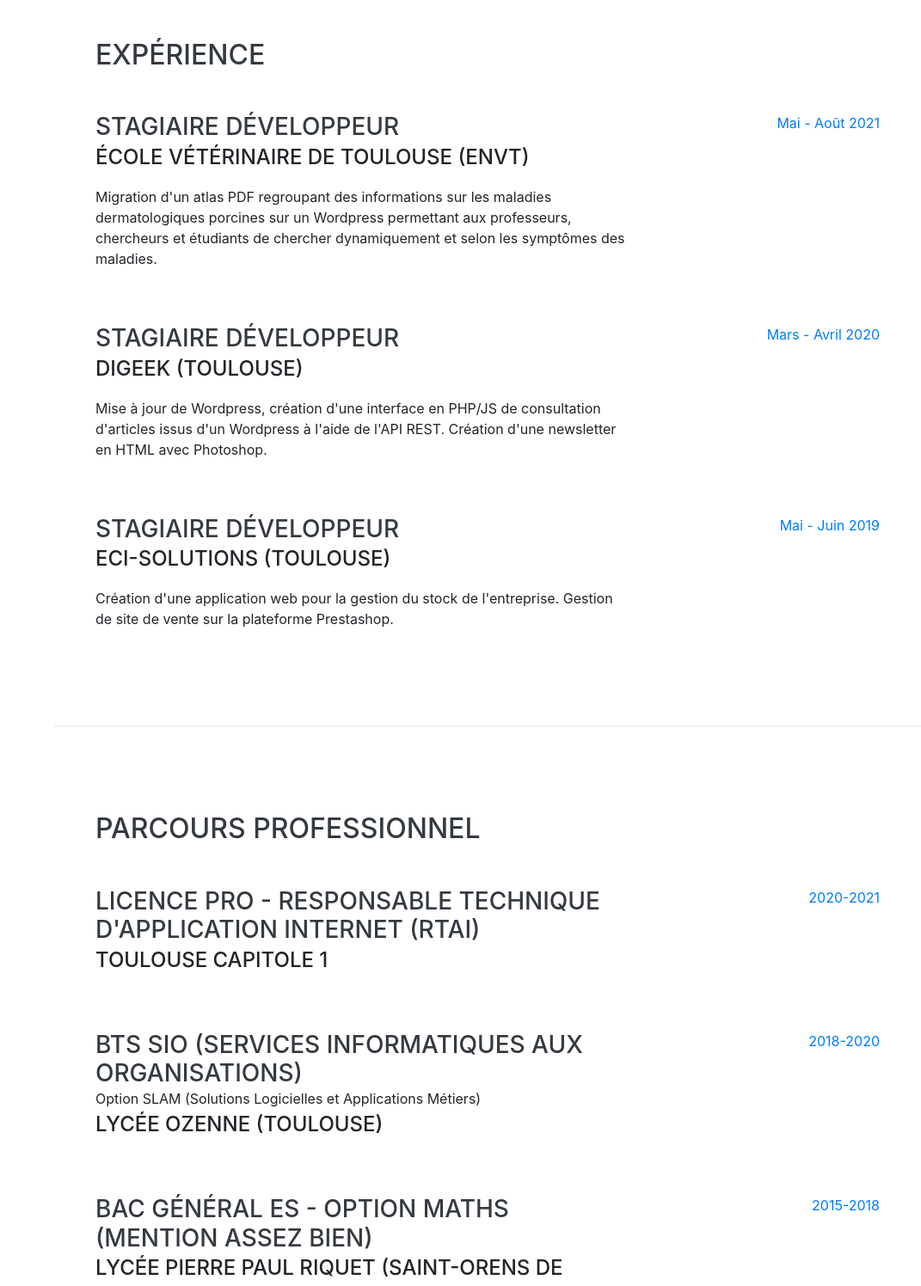
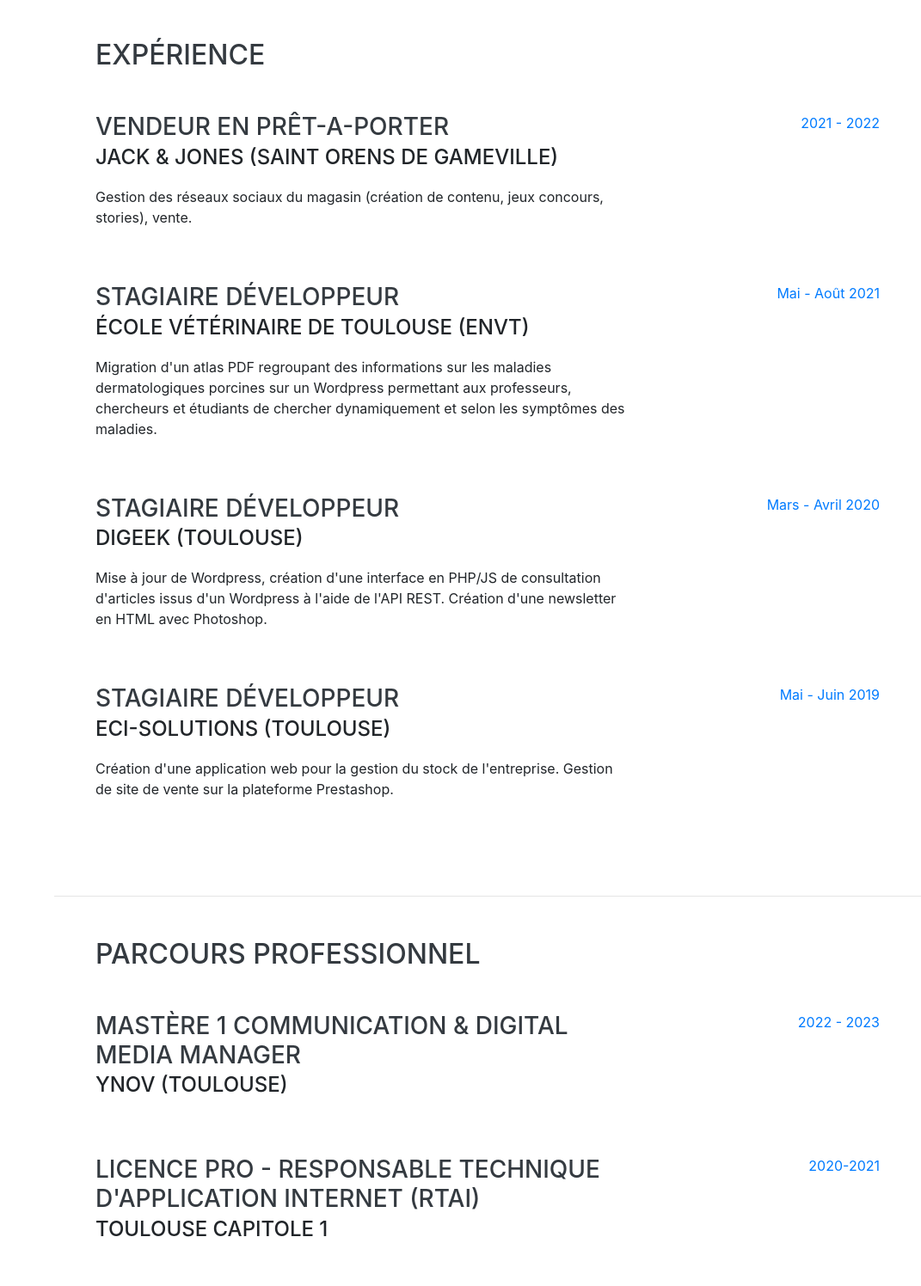
Before and after one commit to nicvlas/nicvlas.github.io, a website with bundled scripts: page index.html in a window 1280 px wide. Shown: the part 804-2300 px from the top of the page at 86% size, without its empty margins (209-1280 px from the left). Built offline with nearby package versions, Linux system fonts and the light colour scheme; a web font is replaced by a local one.

Commit message:
ajout JJ

```diff
--- a/index.html
+++ b/index.html
@@ -89,6 +89,18 @@
         <section class="resume-section p-3 p-lg-5 d-flex justify-content-center" id="experience">
             <div class="w-100">
                 <h2 class="mb-5">Expérience</h2>
+
+                <div class="resume-item d-flex flex-column flex-md-row justify-content-between mb-5">
+                    <div class="resume-content">
+                        <h3 class="mb-0">Vendeur en prêt-a-porter</h3>
+                        <div class="subheading mb-3">Jack & Jones (Saint Orens de Gameville)</div>
+                        <p>Gestion des réseaux sociaux du magasin (création de contenu, jeux concours, stories), vente.</p>
+                    </div>
+                    <div class="resume-date text-md-right">
+                        <span class="text-primary">2021 - 2022</span>
+                    </div>
+                </div>
+
                 <div class="resume-item d-flex flex-column flex-md-row justify-content-between mb-5">
                     <div class="resume-content">
                         <h3 class="mb-0">Stagiaire développeur</h3>
@@ -132,6 +144,16 @@
         <section class="resume-section p-3 p-lg-5 d-flex align-items-center" id="parcours">
             <div class="w-100">
                 <h2 class="mb-5">Parcours professionnel</h2>
+
+                <div class="resume-item d-flex flex-column flex-md-row justify-content-between mb-5">
+                    <div class="resume-content">
+                        <h3 class="mb-0">Mastère 1 Communication & Digital Media Manager</h3>
+                        <div class="subheading mb-3">Ynov (Toulouse)</div>
+                    </div>
+                    <div class="resume-date text-md-right">
+                        <span class="text-primary">2022 - 2023</span>
+                    </div>
+                </div>
 
                 <div class="resume-item d-flex flex-column flex-md-row justify-content-between mb-5">
                     <div class="resume-content">
```
